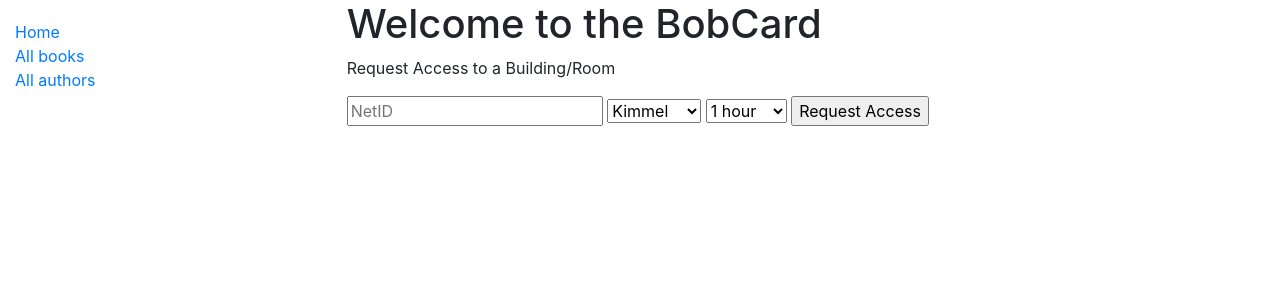
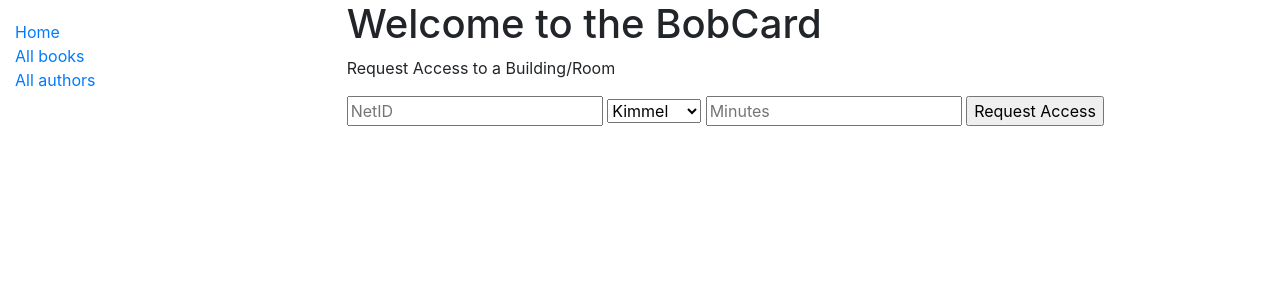
Before and after one commit to gwaldman101/BobCard, a Django app: page /home/ in a window 1280 px wide. Shown: the top 300 px of the page. Run offline with Django 3.2, Linux system fonts and the light colour scheme; parts of the project's set-up code (start-up, migrations or seed data) failed here and were passed over; some libraries are stand-ins or nearby versions.

Commit message:
Front end changes

```diff
--- a/bobcard2.0/nyu_bobcard/templates/index.html
+++ b/bobcard2.0/nyu_bobcard/templates/index.html
@@ -17,13 +17,7 @@
            <option value="bobst">Bobstbae</option>
            <option value="courant">Courant</option>
        </select>
-       <select>
-           <option value="1hr">1 hour</option>
-           <option value="2hr">2 hour</option>
-           <option value="5hr">5 hour</option>
-           <option value="10hr">10 hour</option>
-           <option value="24hr">24 hour</option>
-       </select>
+       <input type="text" placeholder="Minutes" name="time">
        <input type="submit" value="Request Access"/>
    </form>
 </div>
```
